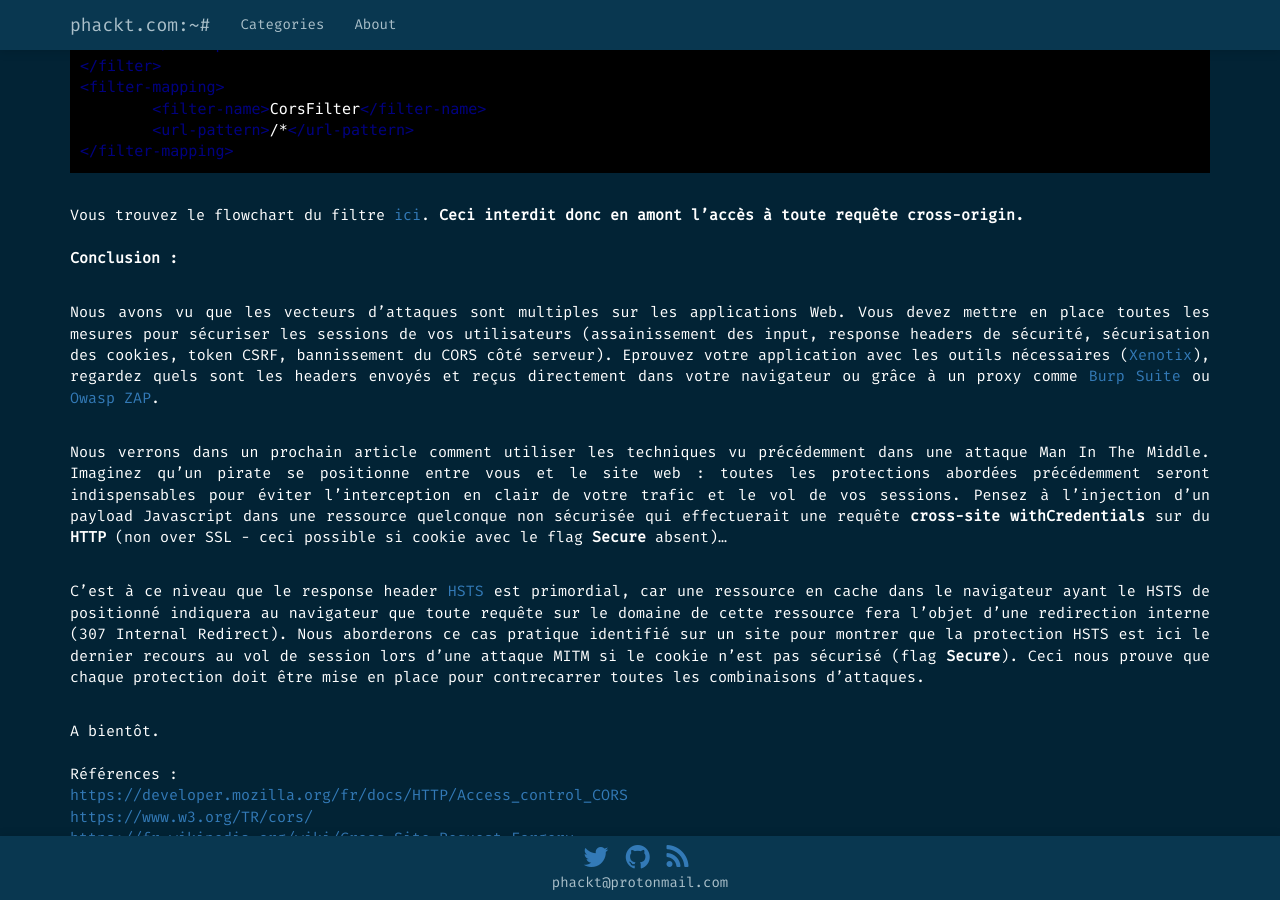
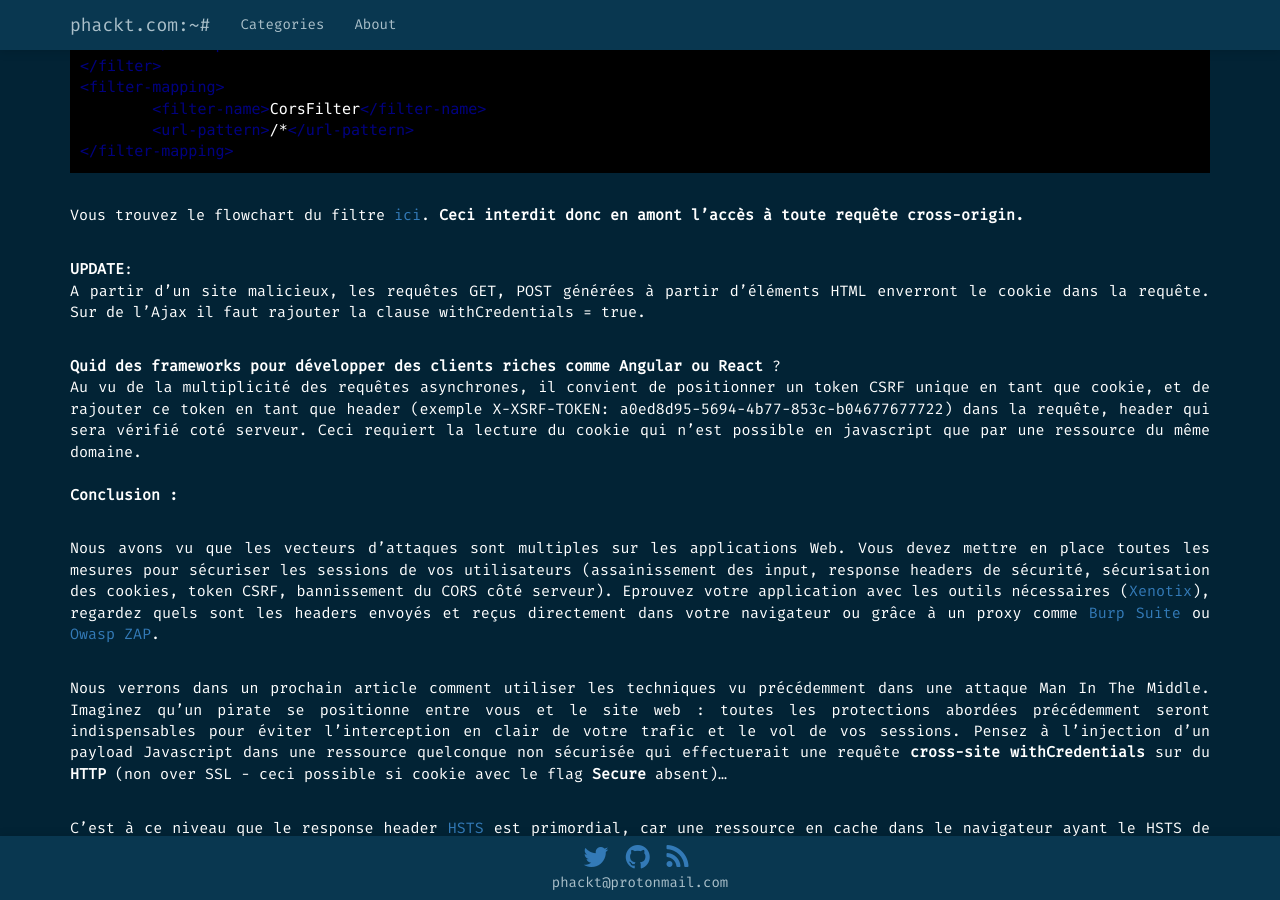
Before and after one commit to phackt/phackt.github.io, a Jekyll site: the page built from _posts/2016-08-20-xss-cors-csrf-partie-3-cors-csrf.markdown, in a window 1280 px wide and 900 px high, scrolled down 5509 px. Built offline with Jekyll 4.4.1, drawn with Linux system fonts in a browser that asks for light colours; nearby versions of some CDN libraries; some web fonts are replaced; comment, search, counter and statistics services are not loaded.

Commit message:
Update 2016-08-20-xss-cors-csrf-partie-3-cors-csrf.markdown

```diff
--- a/_posts/2016-08-20-xss-cors-csrf-partie-3-cors-csrf.markdown
+++ b/_posts/2016-08-20-xss-cors-csrf-partie-3-cors-csrf.markdown
@@ -146,6 +146,12 @@ Il est également important de définir une politique CORS **coté serveur**. No
 
 Vous trouvez le flowchart du filtre [ici](http://tomcat.apache.org/tomcat-8.0-doc/images/cors-flowchart.png).
 **Ceci interdit donc en amont l’accès à toute requête cross-origin.**
+
+**UPDATE**:
+A partir d'un site malicieux, les requêtes GET, POST générées à partir d'éléments HTML enverront le cookie dans la requête. Sur de l'Ajax il faut rajouter la clause withCredentials = true.
+
+**Quid des frameworks pour développer des clients riches comme Angular ou React** ?
+Au vu de la multiplicité des requêtes asynchrones, il convient de positionner un token CSRF unique en tant que cookie, et de rajouter ce token en tant que header (exemple X-XSRF-TOKEN: a0ed8d95-5694-4b77-853c-b04677677722) dans la requête, header qui sera vérifié coté serveur. Ceci requiert la lecture du cookie qui n'est possible en javascript que par une ressource du même domaine.
 <br />
 **Conclusion :**
 
```
